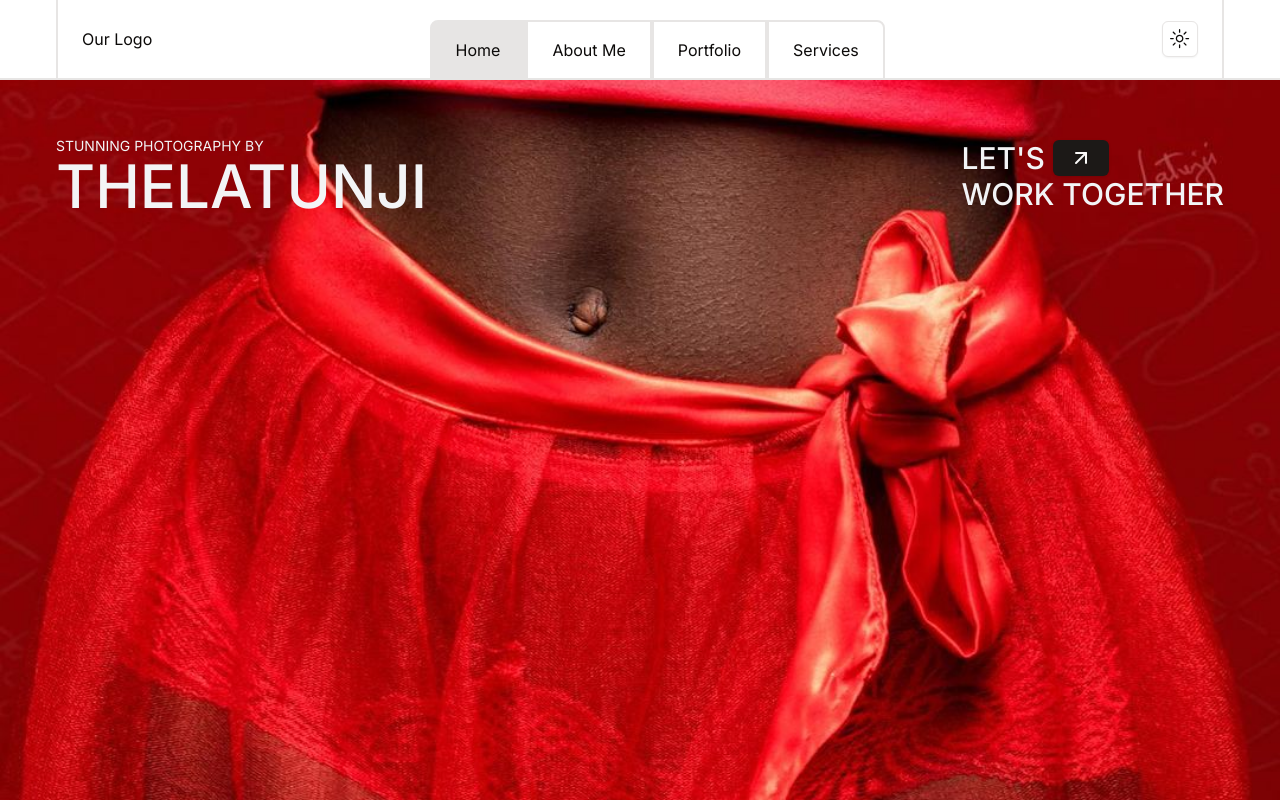
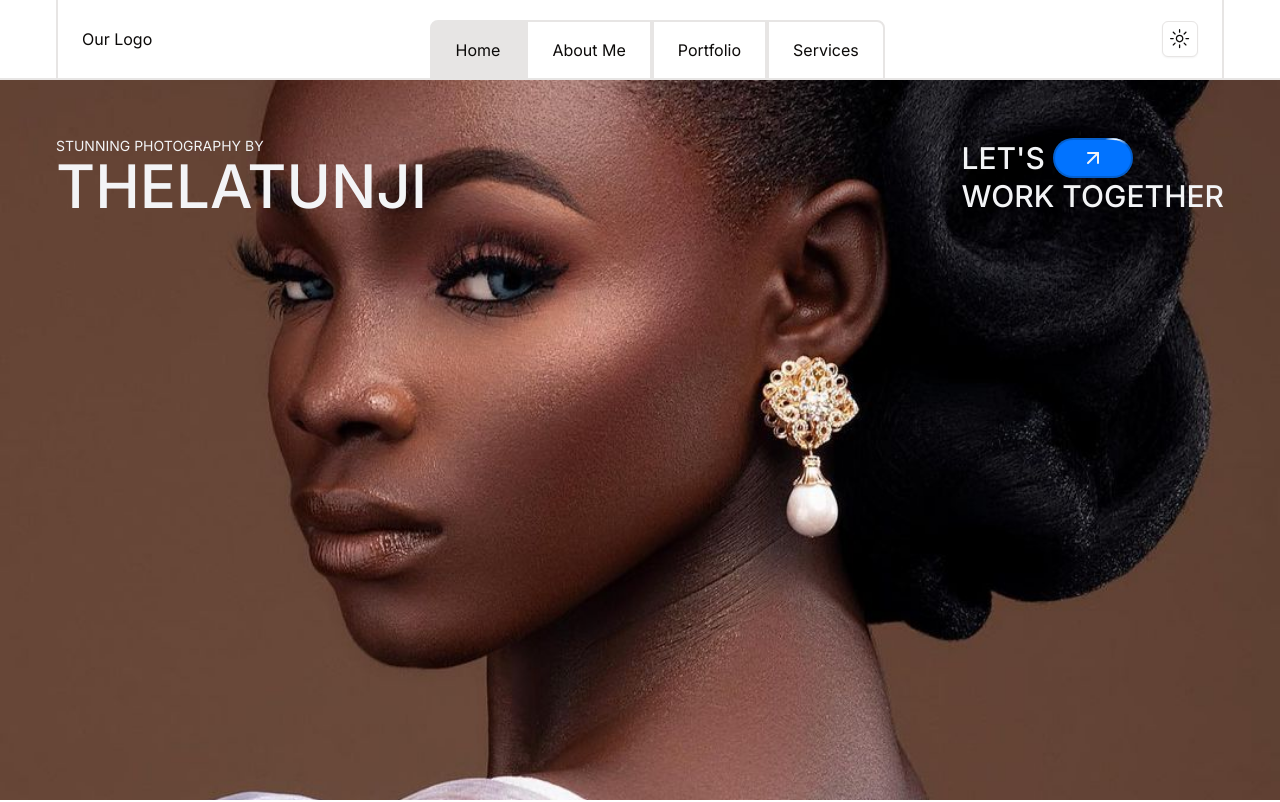
Before and after one commit to theHoracle/Photography-portfolio, a Next.js app: page / in a window 1280 px wide. Shown: the top 802 px of the page. Built offline with nearby package versions, Linux system fonts and the light colour scheme; no server answers; the database is empty.

Commit message:
ui changes

```diff
--- a/src/app/(main)/portfolio/page.tsx
+++ b/src/app/(main)/portfolio/page.tsx
@@ -5,15 +5,17 @@ import Paragraph from "@/components/ui/Paragraph";
 import Ticker from "@/components/Ticker";
 import FAQ from "@/components/FAQ";
 import { getServicesAndProjects } from "@/hooks/get-services";
+import Heading from "@/components/ui/Heading";
 
 
 export default async function Portfolio() {
   const services = await getServicesAndProjects();
   return (
   <div className="">
-    <section className="h-[calc(100lvh-80px)]   w-full">
+    <section className=" w-full">
       <MaxWidthWrapper>
-      <div className="relative h-[calc(100lvh-80px)] w-full rounded-2xl overflow-hidden">
+        <div className="h-[calc(100lvh-80px)] my-8 md:m-0 grid grid-rows-2 gap-4">
+      <div className="relative w-full rounded-2xl overflow-hidden">
         <Image
         src="/gallery/image1.jpeg"
         alt="image1"
@@ -21,14 +23,27 @@ export default async function Portfolio() {
         className="object-cover object-center"
         />
       </div>
+      <div className="max-h-fit">
+        <Paragraph variants="topic" className="text-xs">Portfolio</Paragraph>
+        <Heading size="sm" className="mb-4 uppercase leading-5">
+          Visual Poetry in Details
+        </Heading>
+        <Paragraph>
+         {"Step into a visual journey that encapsulates the essence of my lens. Each photograph in this portfolio is a narrative, a frozen moment in time, and a testament to the artistry and passion poured into every frame. Explore the diverse tapestry of stories I've had the privilege to capture and witness the world through my lens."}
+        </Paragraph>
+      </div>
+        </div>
         </MaxWidthWrapper>
     </section>
+
+    <div className="flex flex-col items-center gap-4">
+          <Paragraph variants="topic">Brands I have worked with</Paragraph>
+          <div className=""></div>
+        </div>
+
     <MaxWidthWrapper>
       <div className="my-10">
-        <div className="flex flex-col items-center my-8 gap-4 mb-16">
-          <Paragraph variants="topic">Brands I have worked with</Paragraph>
-          <Ticker />
-        </div>
+
         {/* portfolio slides */}
        <ServicesList  services={services} />
       </div>
--- a/src/app/globals.css
+++ b/src/app/globals.css
@@ -141,3 +141,46 @@
   bottom: -40px;
   box-shadow: 20px -12px 0 hsl(var(--background));
 }
+
+
+@property --rotate {
+  syntax: "<angle>";
+  initial-value: 0deg;
+  inherits: false;
+}
+
+.button-gradient {
+  --blue: #055fcc;
+  --radius: 50px;
+  --rotate: 10deg;
+  padding: 20px 30px;
+  border-radius: var(--radius);
+  position: relative;
+  border: 0;
+  background: var(--blue);
+  overflow: hidden;
+  .fancy-button {
+    position: absolute;
+    inset: 0;
+
+  }
+  .fancy-button::before {
+    content: "";
+    background: conic-gradient(from var(--rotate), transparent 0%, white 5%, transparent 10%);
+    position: absolute;
+    inset: 0;
+    animation: rotate 2s linear infinite;
+  }
+  .fancy-button::after {
+    content: "";
+    background: #0173ff;
+    position: absolute;
+    inset: 2px;
+    border-radius: calc(var(--radius) - 2px);
+  }
+}
+@keyframes rotate {
+  to {
+    --rotate: 360deg
+  }
+}
--- a/src/components/Footer.tsx
+++ b/src/components/Footer.tsx
@@ -1,4 +1,3 @@
-"use client"
 import Link from "next/link";
 import ListRender from "./ui/ListRender";
 import Paragraph from "./ui/Paragraph";
@@ -13,10 +12,6 @@ import MaxWidthWrapper from "./MaxWidthWrapper";
 
 
 const Footer = () => {
-  const pathname = usePathname()
-  if(pathname.includes("admin")) {
-    return null
-  }
   return (
     <footer className="mt-8">
       <h1 className="text-[200px] leading-tight text-border-primary font-bold text-right mt-40">
@@ -31,9 +26,11 @@ const Footer = () => {
           <Heading size="sm">
             <span className="flex justify-start items-center gap-2">
               Let&apos;s
-              <Button>
-                <ArrowUpRightIcon />
-              </Button>
+              <Link href="/contact"  className="button-gradient  w-20">
+              <div className="fancy-button flex items-center justify-center">
+              <ArrowUpRightIcon className="relative z-10 hover:scale-110 transition-all" />
+              </div>
+            </Link>
             </span>
             work together
           </Heading>
--- a/src/components/MobileNavbar.tsx
+++ b/src/components/MobileNavbar.tsx
@@ -3,7 +3,7 @@
 import { Briefcase, Camera, Home, Target, X } from "lucide-react";
 import Link from "next/link";
 import { usePathname } from "next/navigation";
-import { HamburgerMenuIcon, PersonIcon } from "@radix-ui/react-icons";
+import { PersonIcon } from "@radix-ui/react-icons";
 import { Sheet, SheetContent, SheetTrigger } from "./ui/sheet";
 import { Button } from "./ui/button";
 
@@ -18,16 +18,16 @@ const MobileNavbar = () => {
   const pathname = usePathname();
 
   return (
-    <header>
-      <div className="h-full -mt-[3px] border-x-2 border-b-2 border-accent flex justify-between items-end">
-        <div className="p-6">
+    <header className="h-full border-b-2 border-accent">
+      <div className="mx-2.5 border-x-2 border-b border-accent flex justify-between items-end">
+        <div className="pt-9 pb-3 px-3">
           <Link href="/">Not Our Logo</Link>
         </div>
         <div className="border-t-2 border-l-2 border-border-primary rounded-tl-3xl flex items-end p-1 pt-1.5 pl-1.5 justify-center">
           <Sheet>
             <SheetTrigger asChild>
-              <Button size="icon" variant="ghost" className="sm:hidden hover:bg-background">
-                <HamburgerMenuIcon className="h-7 w-7" />
+              <Button size="icon" variant="ghost" className="hover:bg-background">
+                <MobileHamburger className="h-6 w-6" />
                 <span className="sr-only">Toggle Menu</span>
               </Button>
             </SheetTrigger>
@@ -56,9 +56,15 @@ const MobileNavbar = () => {
             </SheetContent>
           </Sheet>
         </div>
-      </div>
+  </div>
     </header>
   );
 };
 
 export default MobileNavbar;
+
+const MobileHamburger = (props: any) => {
+  return <svg {...props} width="22" height="14" viewBox="0 0 22 14" fill="none" xmlns="http://www.w3.org/2000/svg">
+  <path fill-rule="evenodd" clip-rule="evenodd" d="M0.5 0.875C0.5 0.391751 0.891751 0 1.375 0H20.625C21.1082 0 21.5 0.391751 21.5 0.875C21.5 1.35825 21.1082 1.75 20.625 1.75H1.375C0.891751 1.75 0.5 1.35825 0.5 0.875ZM0.5 7C0.5 6.51675 0.891751 6.125 1.375 6.125H20.625C21.1082 6.125 21.5 6.51675 21.5 7C21.5 7.48325 21.1082 7.875 20.625 7.875H1.375C0.891751 7.875 0.5 7.48325 0.5 7ZM10.125 13.125C10.125 12.6418 10.5168 12.25 11 12.25H20.625C21.1082 12.25 21.5 12.6418 21.5 13.125C21.5 13.6082 21.1082 14 20.625 14H11C10.5168 14 10.125 13.6082 10.125 13.125Z" fill="white"/>
+  </svg>
+}
--- a/src/components/ProjectCard.tsx
+++ b/src/components/ProjectCard.tsx
@@ -1,10 +1,10 @@
-import { formatDate } from "@/lib/utils"
+import { getMonthAndYear } from "@/lib/utils"
 import { Project } from "@prisma/client"
 import Image from "next/image"
 import Link  from "next/link"
 
 const ProjectCard = ({imgs, title, createdAt, slug}: Project) => {
-  const date = createdAt as unknown as string
+
     return <div className="max-w-[500px] mx-auto md:mx-0 flex flex-col gap-2 w-full">
       <div className="relative overflow-hidden rounded-xl aspect-square">
         <Image
@@ -14,17 +14,25 @@ const ProjectCard = ({imgs, title, createdAt, slug}: Project) => {
         className="object-cover object-center size-full"
          />
       </div>
-      <div className="flex items-center justify-between gap-2 px-1.5 w-full">
-        <div className="flex-1">
-          <h5 className="truncate capitalize font-semibold">{title}</h5>
-          {/* <p className="text-[10px] lg:text-xs">{formatDate(date)}</p> */}
+      <div className="flex items-start justify-between gap-2 px-1.5 w-full">
+        <div className="flex-1 flex flex-col gap-0.5">
+          <h5 className="truncate capitalize font-semibold leading-5">{title}</h5>
+          <span className="text-xs leading-4">{getMonthAndYear(createdAt)}</span>
         </div>
         <div className="flex justify-end uppercase">
-          <Link href={`/portfolio/project/${slug}`}  className="flex max-w-fit gap-1  items-end text-xs justify-end border-b-2 border-accent hover:border-background" >
-          View Project &#x2197;
+          <Link href={`/portfolio/project/${slug}`}  className="flex max-w-fit gap-1 py-0.5 items-end text-xs justify-end border-b-2 border-accent hover:border-background" >
+          View Project <UpRightArrow />
           </Link>
         </div>
       </div>
     </div>
   }
 export default ProjectCard;
+
+
+export const UpRightArrow = () => {
+  return <svg width="15" height="15" viewBox="0 0 17 18" fill="none" xmlns="http://www.w3.org/2000/svg">
+  <path fill-rule="evenodd" clip-rule="evenodd" d="M4.91601 0.75L16.166 0.75C16.3649 0.75 16.5557 0.829018 16.6963 0.96967C16.837 1.11032 16.916 1.30109 16.916 1.5V12.75C16.916 13.1642 16.5802 13.5 16.166 13.5C15.7518 13.5 15.416 13.1642 15.416 12.75V3.31066L1.69635 17.0303C1.40345 17.3232 0.928579 17.3232 0.635686 17.0303C0.342792 16.7374 0.342792 16.2626 0.635686 15.9697L14.3554 2.25L4.91601 2.25C4.5018 2.25 4.16601 1.91421 4.16601 1.5C4.16601 1.08579 4.5018 0.75 4.91601 0.75Z" fill="white"/>
+  </svg>
+
+}
--- a/src/components/ui/Hero.tsx
+++ b/src/components/ui/Hero.tsx
@@ -10,6 +10,7 @@ import 'swiper/css';
 import 'swiper/css/pagination';
 import 'swiper/css/navigation';
 import MaxWidthWrapper from "../MaxWidthWrapper";
+import Link from "next/link";
 
 const Hero = () => {
   const images = [
@@ -33,9 +34,11 @@ const Hero = () => {
         <Heading size="sm">
           <span className="flex justify-start items-center gap-2 ">
             Let&apos;s
-            <Button>
-              <ArrowUpRightIcon />
-            </Button>
+            <Link href="/contact"  className="button-gradient  w-20">
+              <div className="fancy-button flex items-center justify-center">
+              <ArrowUpRightIcon className="relative z-10 hover:scale-110 transition-all" />
+              </div>
+            </Link>
           </span>
           work together
         </Heading>
--- a/src/lib/utils.ts
+++ b/src/lib/utils.ts
@@ -7,12 +7,10 @@ export function cn(...inputs: ClassValue[]) {
 }
 
 
-export function formatDate(date: Date): string {
-  // Format the date into a specific string format
-  const formattedDate = format(date, 'yyyy-MM-dd HH:mm:ss');
-  return formattedDate;
+export function getMonthAndYear(dateString: Date): string {
+  const parsedDate = new Date(dateString);
+  return format(parsedDate, 'MMMM, yyyy');
 }
-
 export function slugify(text: string): string {
   return text
     .toString()
```
